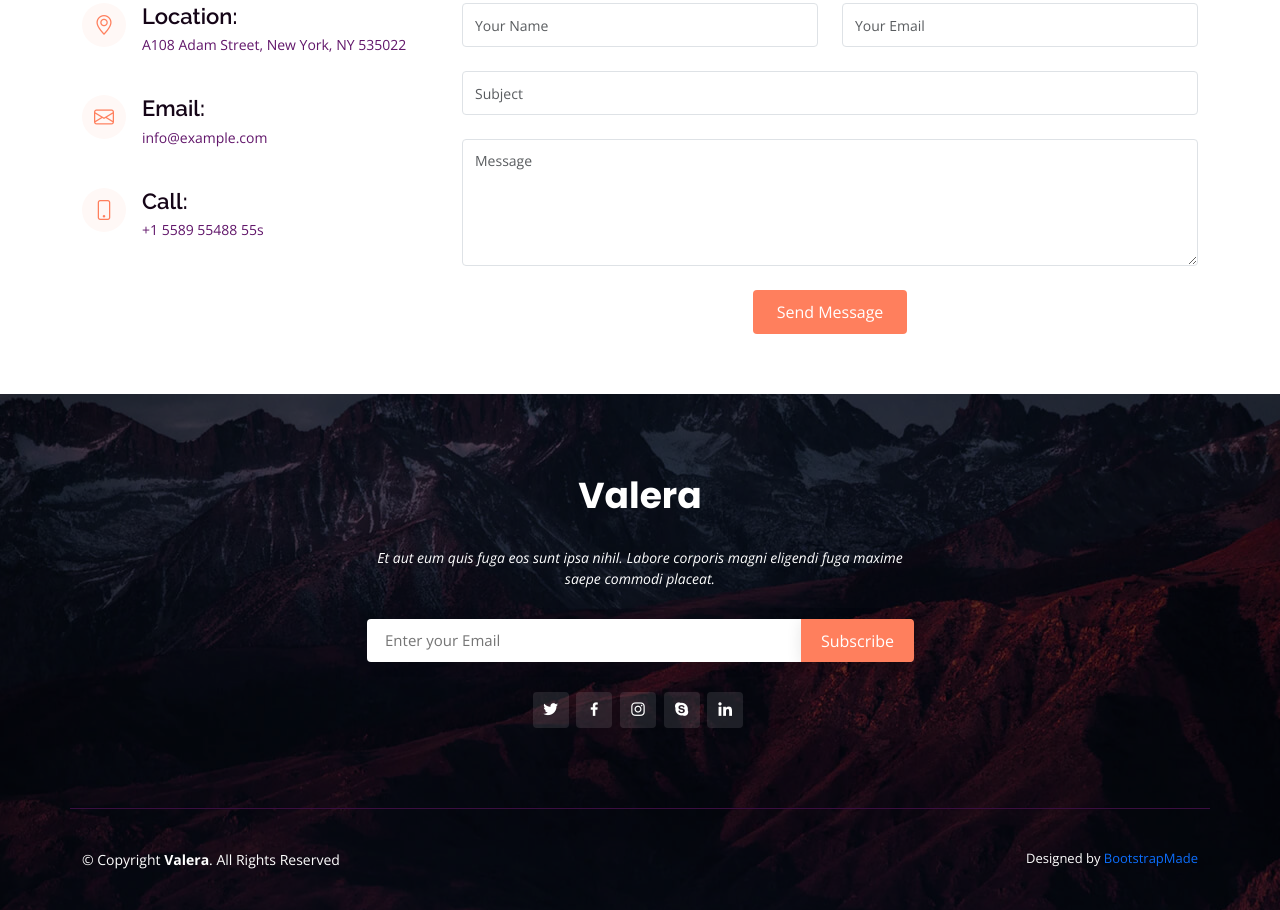
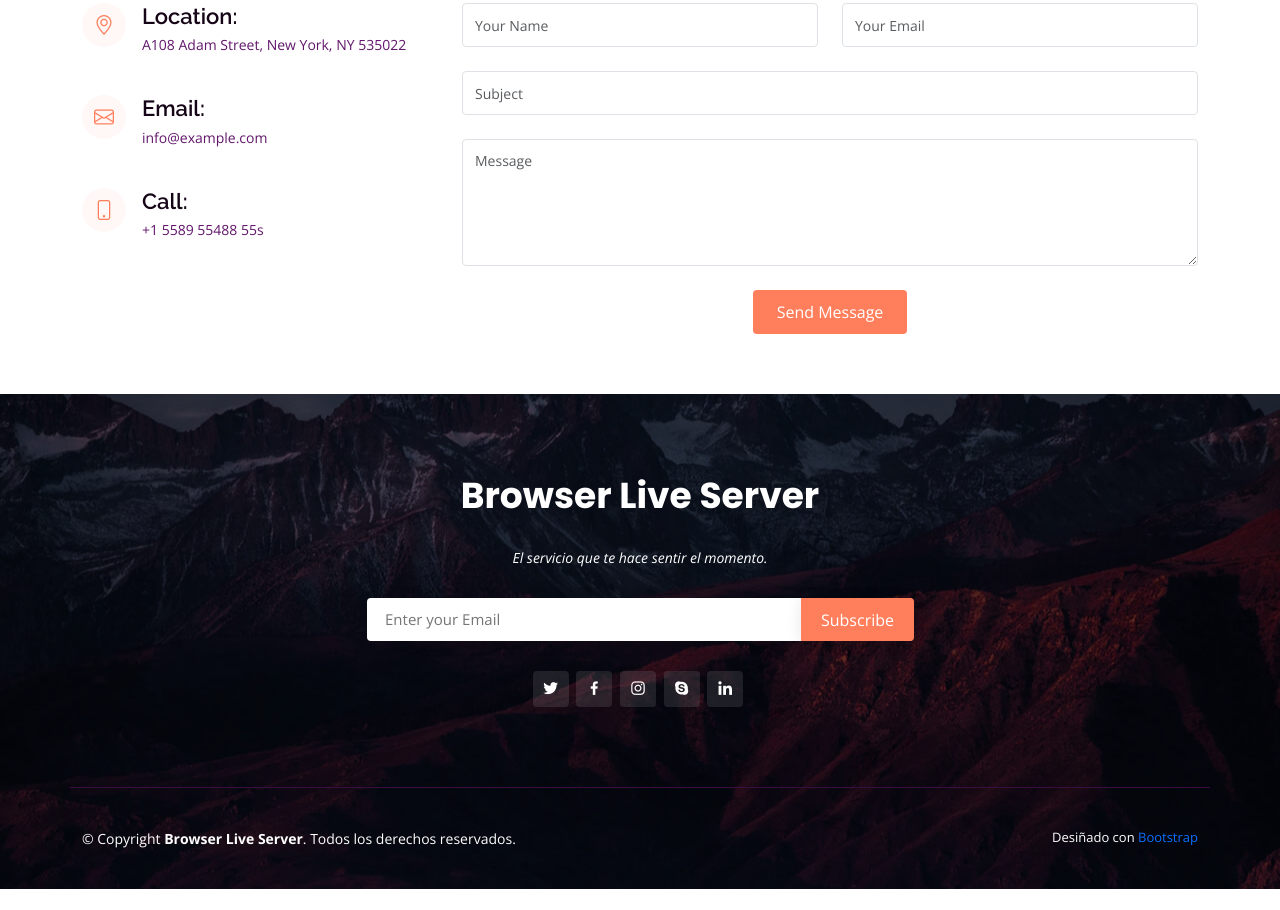
Before and after one commit to MauriDemasi/CaCPrueba1, a plain HTML site: page index.html in a window 1280 px wide. Shown: the part 4332-5242 px from the top of the page. After the commit the page ends 5221 px from the top, so only its background shows below. Drawn offline with nearby package versions, Linux system fonts and the light colour scheme; no server answers.

Commit message:
Cambios al Footer

```diff
--- a/index.html
+++ b/index.html
@@ -531,9 +531,8 @@
 
         <div class="row  justify-content-center">
           <div class="col-lg-6">
-            <h3>Valera</h3>
-            <p>Et aut eum quis fuga eos sunt ipsa nihil. Labore corporis magni eligendi fuga maxime saepe commodi
-              placeat.</p>
+            <h3>Browser Live Server</h3>
+            <p>El servicio que te hace sentir el momento.</p>
           </div>
         </div>
 
@@ -558,14 +557,14 @@
 
     <div class="container footer-bottom clearfix">
       <div class="copyright">
-        &copy; Copyright <strong><span>Valera</span></strong>. All Rights Reserved
+        &copy; Copyright <strong><span>Browser Live Server</span></strong>. Todos los derechos reservados.
       </div>
       <div class="credits">
         <!-- All the links in the footer should remain intact. -->
         <!-- You can delete the links only if you purchased the pro version. -->
         <!-- Licensing information: https://bootstrapmade.com/license/ -->
         <!-- Purchase the pro version with working PHP/AJAX contact form: https://bootstrapmade.com/valera-free-bootstrap-theme/ -->
-        Designed by <a href="https://bootstrapmade.com/">BootstrapMade</a>
+        Desiñado con <a href="https://bootstrapmade.com/">Bootstrap</a>
       </div>
     </div>
   </footer><!-- End Footer -->
```
